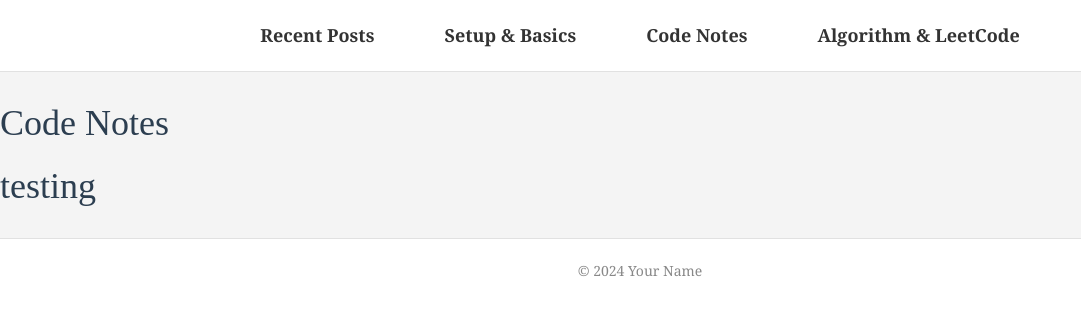
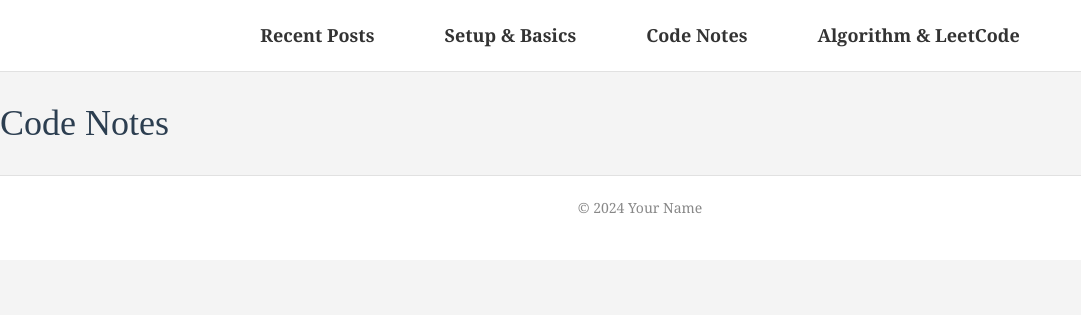
Before and after one commit to cao0085/cao0085.github.io, a Jekyll site: the page built from categories/code-notes/index.md, in a window 1280 px wide. Shown: the top 315 px of the page, without its empty margins (0-1081 px from the left). Built offline with Jekyll 4.4.1, drawn with Linux system fonts in a browser that asks for light colours.

Commit message:
category setting

```diff
--- a/_layouts/category.html
+++ b/_layouts/category.html
@@ -3,7 +3,7 @@ layout: default
 ---
 
 <h1>{{ page.title }}</h1>
-<h1>testing</h1>
+
 <ul>
 {% for post in site.categories[page.category] %}
   <li><a href="{{ post.url | relative_url }}">{{ post.title }}</a></li>
```
Also changed, not shown: categories/algorithm-leetcode/index.md (renamed from categories/algorithm-leetcode.md), categories/code-notes/index.md (renamed from categories/code-notes.md), 2 other files.
